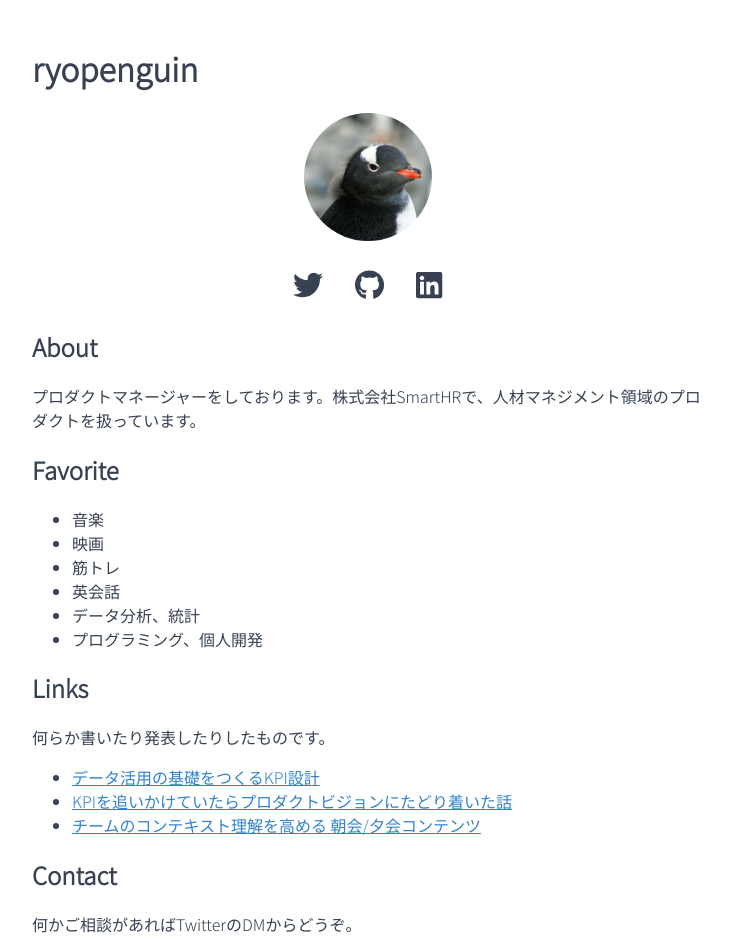
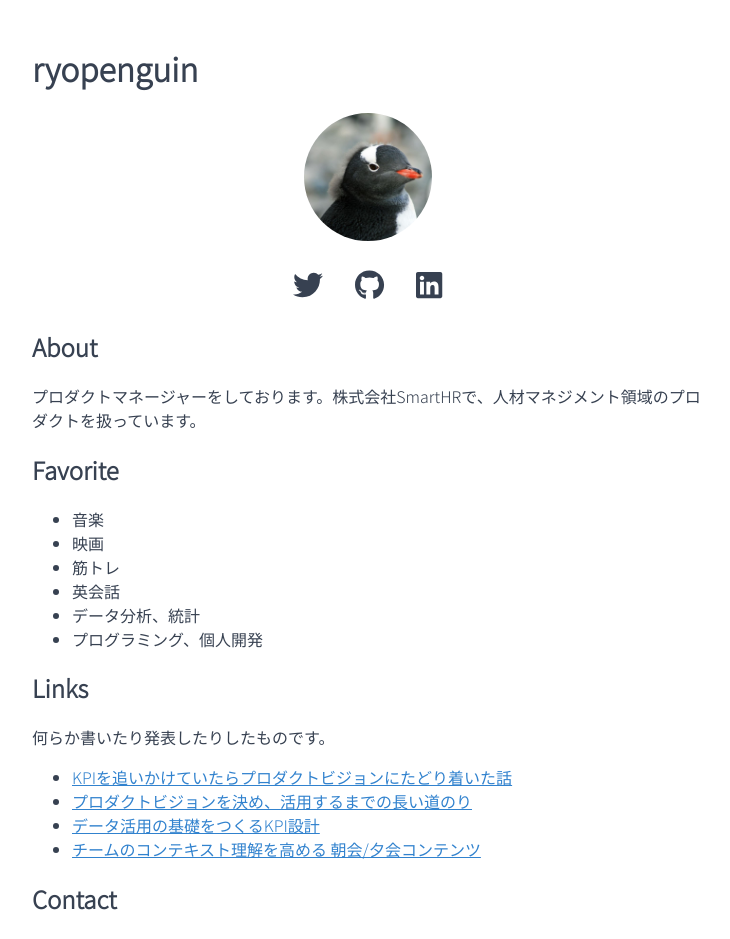
Before and after one commit to ryokaneoka0406/portal, a React (Create React App) app: page / in a window 1280 px wide. Shown: the top 939 px of the page, without its empty margins (272-1002 px from the left). Built offline with nearby package versions, Linux system fonts and the light colour scheme.

Commit message:
add link

```diff
--- a/src/components/Contents.tsx
+++ b/src/components/Contents.tsx
@@ -20,11 +20,6 @@ const Contents = () => {
       何らか書いたり発表したりしたものです。
       <ul>
         <li>
-          <TextLink href="https://schoo.jp/class/8011" target="_blank">
-            データ活用の基礎をつくるKPI設計
-          </TextLink>
-        </li>
-        <li>
           <TextLink
             href="https://tech.smarthr.jp/entry/kpi-and-product-vision"
             target="_blank"
@@ -32,6 +27,20 @@ const Contents = () => {
             KPIを追いかけていたらプロダクトビジョンにたどり着いた話
           </TextLink>
         </li>
+        <li>
+          <TextLink
+            href="https://tech.smarthr.jp/entry/long-hard-road-of-product-vision"
+            target="_blank"
+          >
+            プロダクトビジョンを決め、活用するまでの長い道のり
+          </TextLink>
+        </li>
+        <li>
+          <TextLink href="https://schoo.jp/class/8011" target="_blank">
+            データ活用の基礎をつくるKPI設計
+          </TextLink>
+        </li>
+
         <li>
           <TextLink
             href="https://speakerdeck.com/ryokaneoka0406/xi-hui-kontentu"
```
